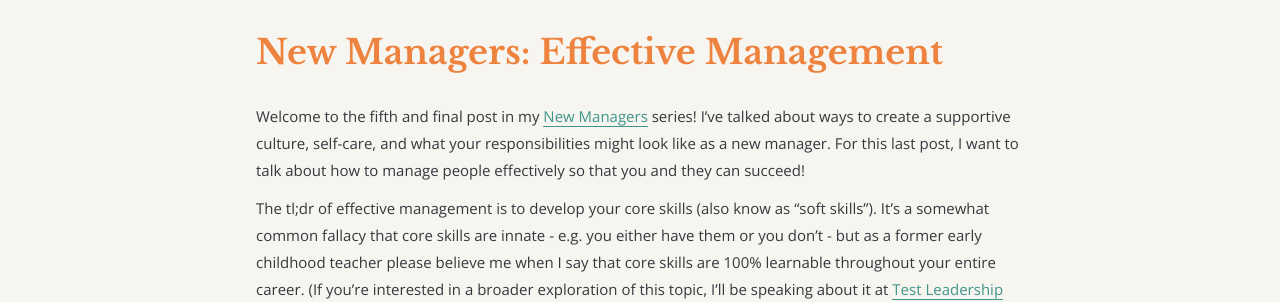
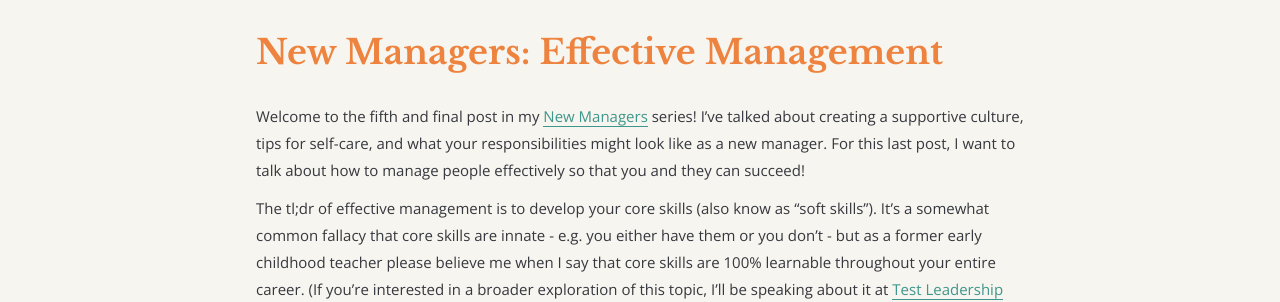
Before and after one commit to angelariggs/angelariggs.github.io, a Jekyll site: the page built from _posts/2020-05-19-effective-management.md, in a window 1280 px wide and 900 px high. Shown: the part 233-535 px from the top of the window. Built offline with Jekyll 4.4.1, drawn with Linux system fonts in a browser that asks for light colours; comment, search, counter and statistics services are not loaded.

Commit message:
better opening para

```diff
--- a/_posts/2020-05-19-effective-management.md
+++ b/_posts/2020-05-19-effective-management.md
@@ -6,7 +6,7 @@ permalink: /articles/effective-management
 comments: true
 ---
 
-Welcome to the fifth and final post in my [New Managers]({% post_url 2020-01-16-first-time-manager %}) series! I've talked about ways to create a supportive culture, self-care, and what your responsibilities might look like as a new manager. For this last post, I want to talk about how to manage people effectively so that you and they can succeed!
+Welcome to the fifth and final post in my [New Managers]({% post_url 2020-01-16-first-time-manager %}) series! I've talked about creating a supportive culture, tips for self-care, and what your responsibilities might look like as a new manager. For this last post, I want to talk about how to manage people effectively so that you and they can succeed!
 
 The tl;dr of effective management is to develop your core skills (also know as "soft skills"). It's a somewhat common fallacy that core skills are innate - e.g. you either have them or you don't - but as a former early childhood teacher please believe me when I say that core skills are 100% learnable throughout your entire career. (If you're interested in a broader exploration of this topic, I'll be speaking about it at [Test Leadership Congress](https://testleadership2020.sched.com/speaker/riggs.ang) this summer!)
 
```
